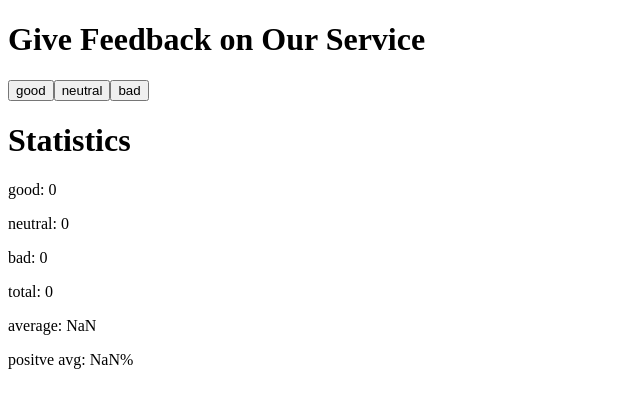
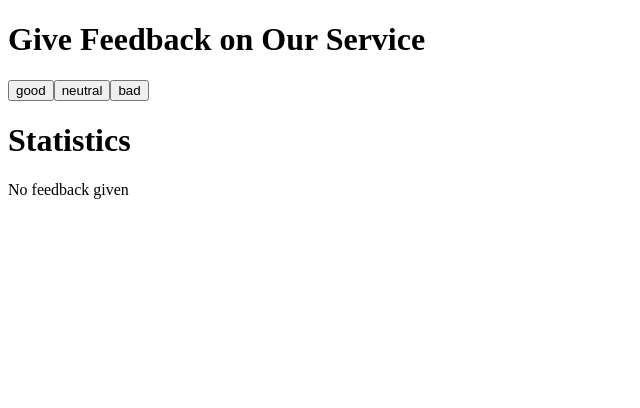
Before and after one commit to kcc343/kcc343-FullStackExercises, a React (Create React App) app in the folder part1/unicafe/: page / in a window 1280 px wide. Shown: the top 408 px of the page, without its empty margins (0-640 px from the left). Built offline with nearby package versions, Linux system fonts and the light colour scheme.

Commit message:
update to step 4 show no feedback in beginning state

```diff
--- a/part1/unicafe/src/index.js
+++ b/part1/unicafe/src/index.js
@@ -5,7 +5,13 @@ const Statistics = (props) => {
   let total = props.good + props.neutral + props.bad
   let avg = (props.good - props.bad) / total
   let positive = props.good / total
-
+  if (total == 0) {
+    return (
+      <>
+        <p>No feedback given</p>
+      </>
+    )
+  }
   return (
     <>
       <p>good: {props.good}</p>
```
